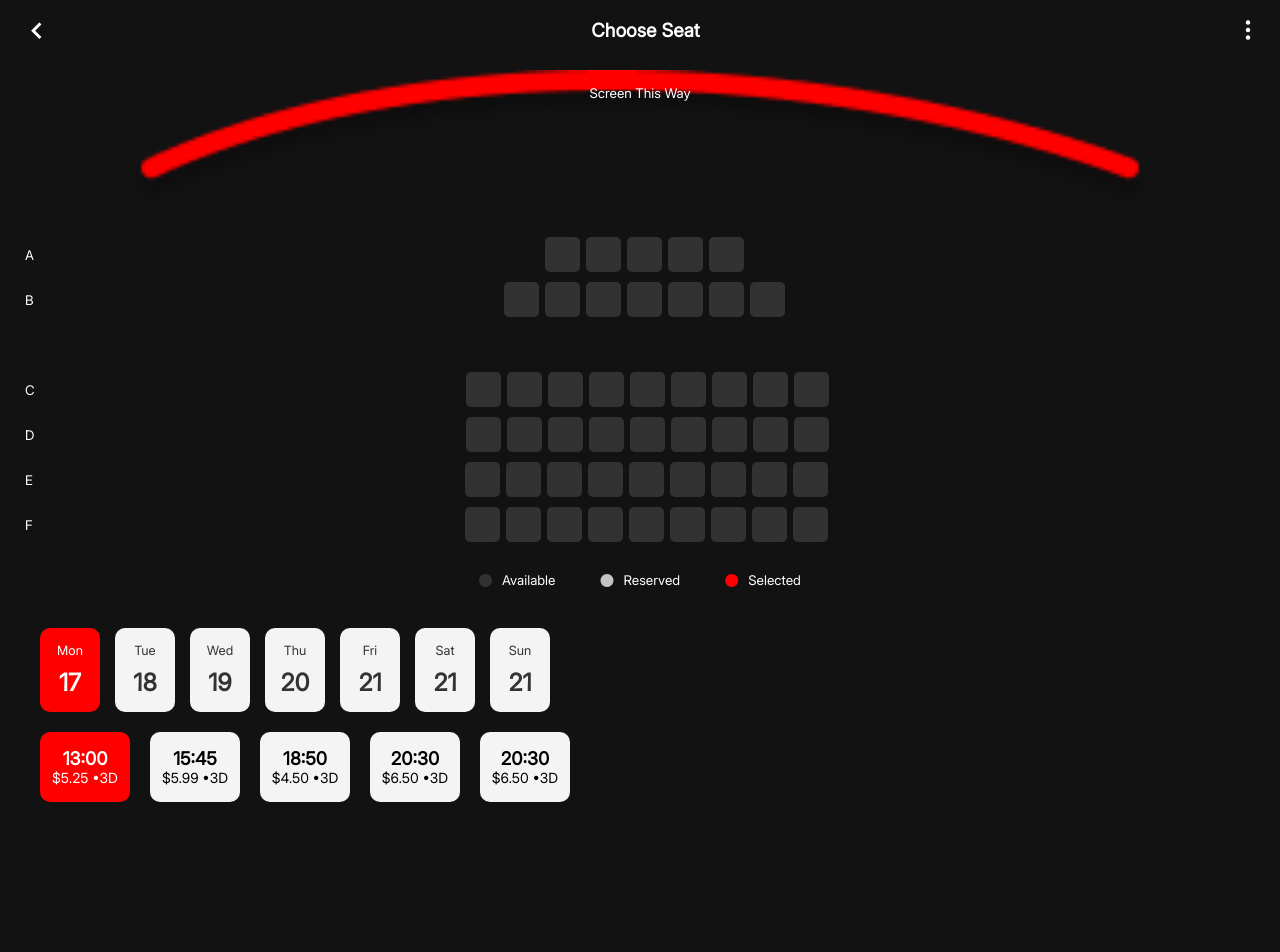
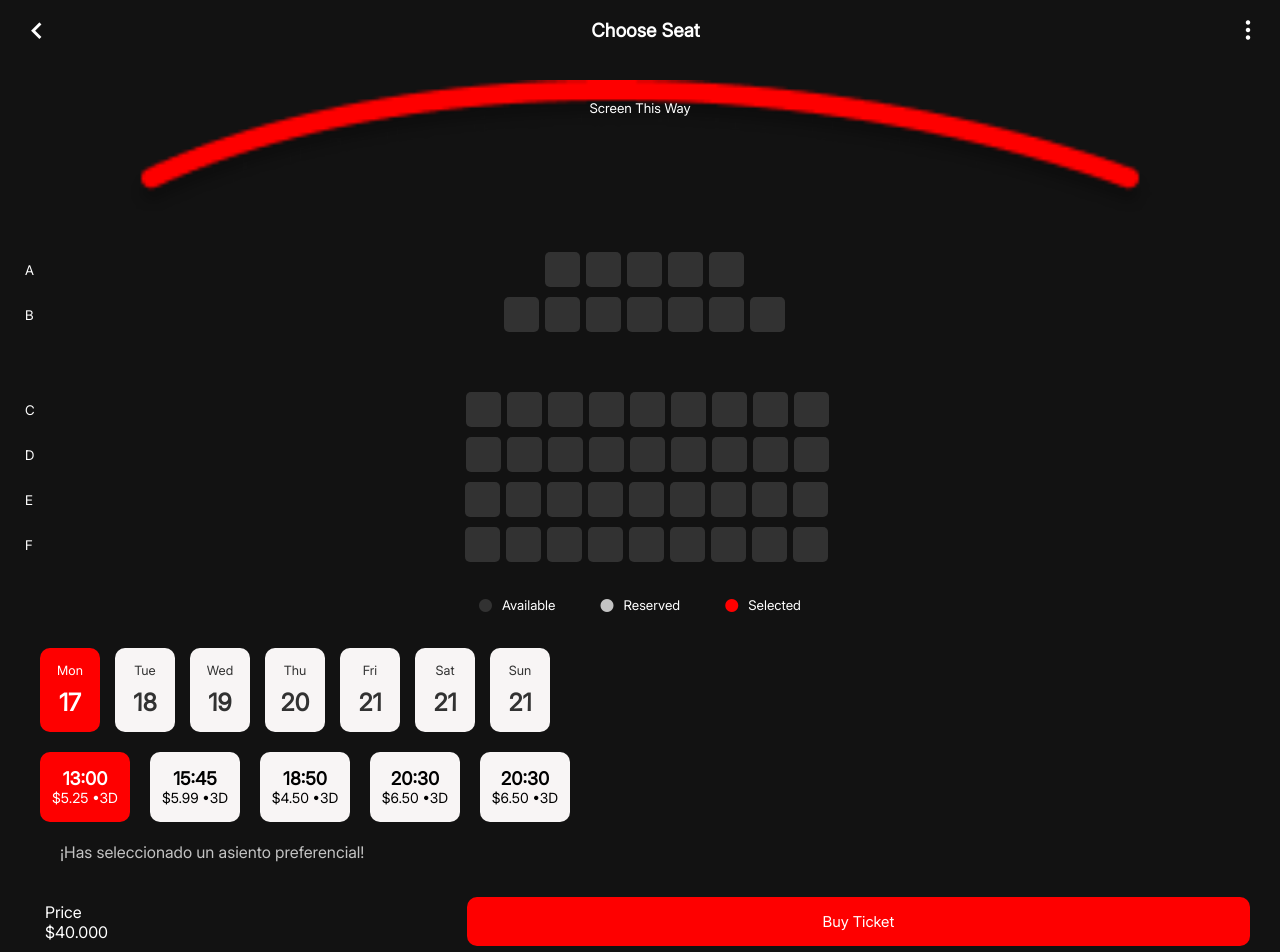
Before and after one commit to MarianaTraslavinaSarmiento/proyectoMongoII, a Vue app: page /rooms in a window 1280 px wide. Shown: the top 952 px of the page. Before the commit the page ends 817 px from the top, so only its background shows below. Built offline with nearby package versions, Linux system fonts and the light colour scheme.

Commit message:
feat: :sparkles: Design of the rooms view created

```diff
--- a/src/components/CalendarFunctions.vue
+++ b/src/components/CalendarFunctions.vue
@@ -62,13 +62,79 @@
 
         </div>
 
+        <p style="padding: 20px 30px 15px 30px; color: var(--color-gray)" >¡Has seleccionado un asiento preferencial!</p>
 
+        <div class="booking__seat">
 
+            <div class="total__price">
+                <p>Price</p>
+                <p>$40.000</p>
+            </div>
+            <button>Buy Ticket</button>
+        </div>
 
     </section>
 </template>
 
 <style scoped>
+
+.booking__seat{
+    display: flex;
+    justify-content: space-between;
+    align-items: center;
+    padding: 15px 0px 15px 15px;
+    color: var(--color-white);
+    margin-top: 5px;
+    margin-right: 30px;
+}
+
+button {
+
+    background-color: var(--color-red);
+    color: var(--color-white);
+    width: 65%;
+    padding: 15px 0px;
+    border: none;
+    border-radius: 10px;
+    font-size: 15px;
+}
+
+.calendar__functions {
+    padding: 25px 0px 15px 30px;
+}
+
+.days__week {
+    display: flex;
+    overflow-x: auto;
+    padding: 10px;
+    gap: 15px;
+    scrollbar-width: none;
+}
+
+.day__card {
+    display: flex;
+    background-color: var(--color-lightGray);
+    color:var(--color-black);
+    padding: 15px;
+    text-align: center;
+    flex-direction: column;
+    border-radius: 10px;
+    min-width: 60px;
+    cursor: pointer;
+
+}
+
+.day__card .day {
+    font-size: 0.8em;
+    margin-bottom: 10px;
+
+}
+
+.day__card .date {
+    font-size: 24px;
+    font-weight: bold;
+}
+
 .date__available {
     display: flex;
     overflow-x: auto;
@@ -78,7 +144,7 @@
 }
 
 .showtime__card {
-  background-color: #f4f4f4;
+  background-color: var(--color-lightGray);
   padding: 10px;
   display: flex;
   flex-direction: column;
@@ -90,9 +156,11 @@
   justify-content: center;
 }
 
-.showtime__card.selected {
-  background-color: red;
-  color: #fff;
+.showtime__card.selected,
+.day__card.selected,
+.date__card.selected {
+  background-color: var(--color-red);
+  color: var(--color-white);
 }
 
 .showtime__card .time {
@@ -107,49 +175,4 @@
 }
 
 
-.date__card.selected {
-    background-color: red;
-    color: #fff;
-}
-
-.calendar__functions {
-    padding: 30px 0px 15px 30px;
-}
-
-.days__week {
-    display: flex;
-    overflow-x: auto;
-    padding: 10px;
-    gap: 15px;
-    scrollbar-width: none;
-}
-
-.day__card {
-    display: flex;
-    background-color: #f4f4f4;
-    color: #333;
-    padding: 15px;
-    text-align: center;
-    flex-direction: column;
-    border-radius: 10px;
-    min-width: 60px;
-    cursor: pointer;
-
-}
-
-.day__card.selected {
-    background-color: red;
-    color: #fff;
-}
-
-.day__card .day {
-    font-size: 0.8em;
-    margin-bottom: 10px;
-
-}
-
-.day__card .date {
-    font-size: 24px;
-    font-weight: bold;
-}
 </style>
--- a/src/components/RoomStructure.vue
+++ b/src/components/RoomStructure.vue
@@ -4,7 +4,7 @@
 <template>
   <div class="screen">
     <img style="width: 80%; " src="../assets/img/vector.png" alt="">
-    <small style="color: var(--color-white); position: absolute; top: 85px ; z-index: 5;">Screen This Way</small>
+    <small style="color: var(--color-white); position: absolute; top: 100px ;">Screen This Way</small>
   </div>
 
   <section class="asientos">
@@ -137,7 +137,7 @@
 }
 
 .screen {
-  padding-top: 10px;
+  padding-top: 20px;
   width: 100%;
   display: flex;
   flex-direction: column;
@@ -146,12 +146,12 @@
 }
 
 .asientos {
-  padding: 0 25px;
+  padding: 5px 25px;
   color: var(--color-white)
 }
 
 .standard__seats {
-  margin-bottom: 55px !important;
+  margin-bottom: 60px !important;
 }
 
 .standard__seats,
```
Also changed, not shown: src/components/Example.vue (deleted, +0 -11 lines).
